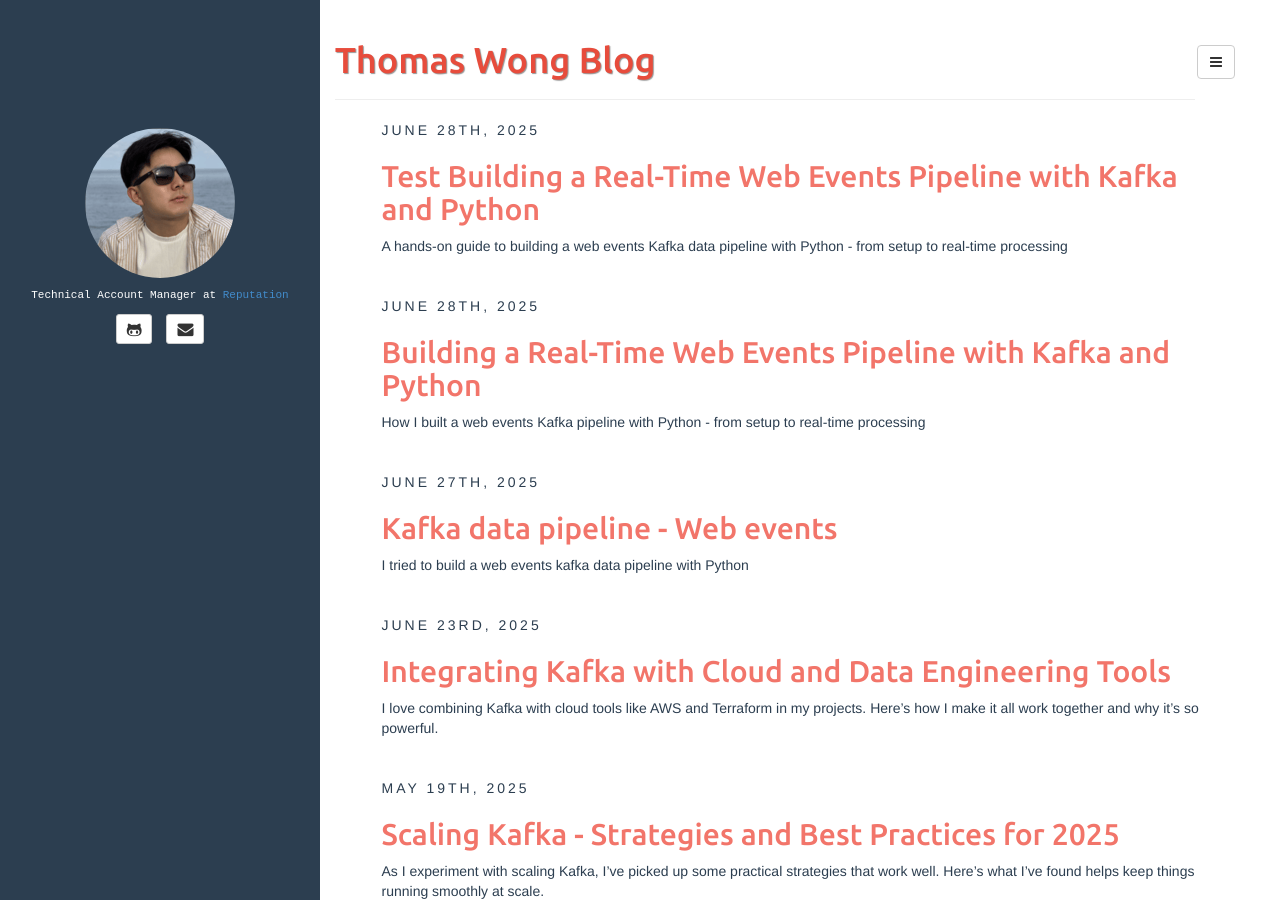
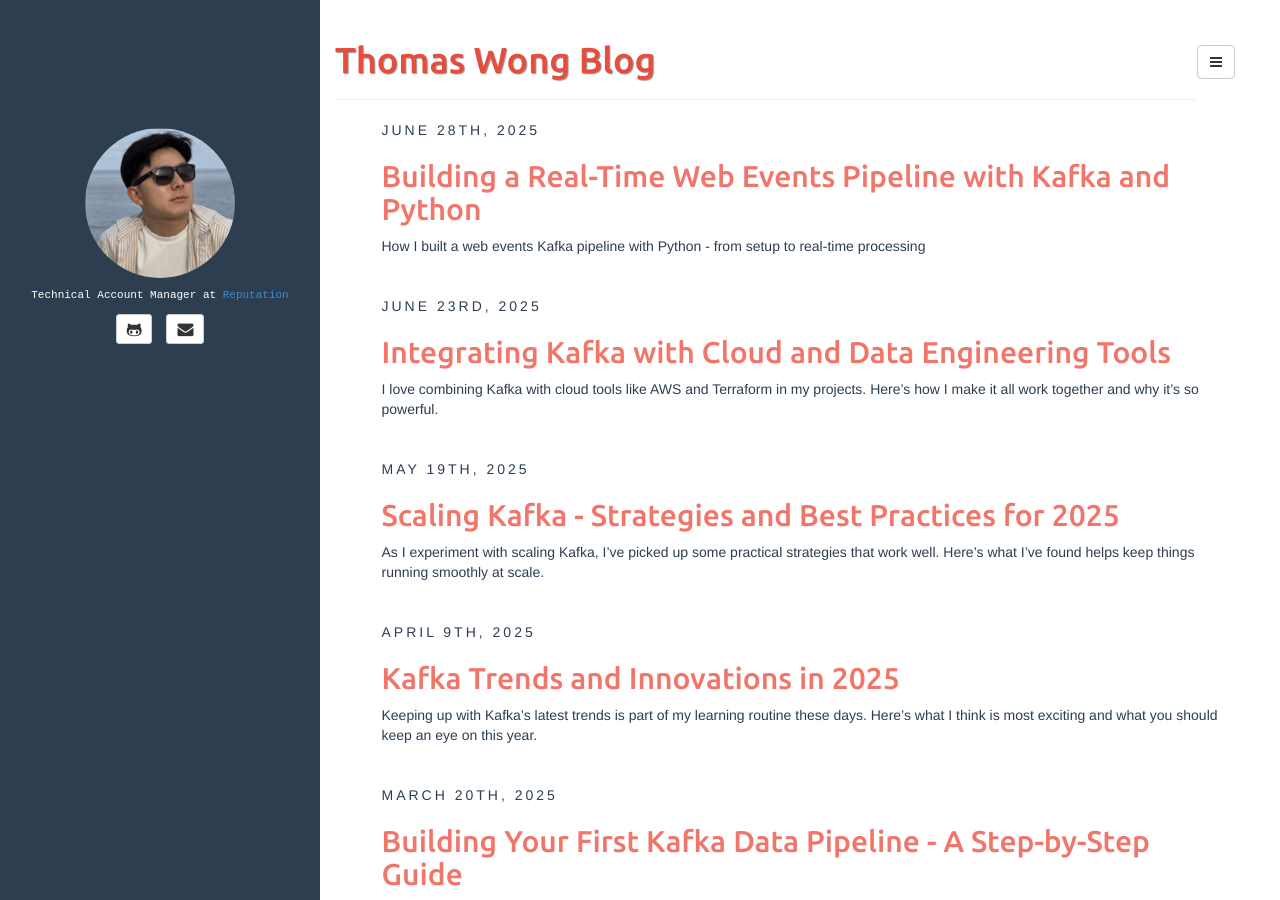
Before and after one commit to thomaswong25520/thomaswong25520.github.io, a Jekyll site: the page built from index.html, in a window 1280 px wide and 900 px high. Built offline with Jekyll 4.4.1, drawn with Linux system fonts in a browser that asks for light colours; the list of posts is cut into pages by our own code.

Commit message:
moved in junk folder the articles not interesting and updated the main article

```diff
--- a/_posts/2025-06-27-web-events-kafka-pipeline.md
+++ /dev/null
@@ -1,53 +0,0 @@
----
-layout: post
-title: Kafka data pipeline - Web events
-categories: [general, kafka]
-tags: [kafka, data, cloud, tools]
-description: I tried to build a web events kafka data pipeline with Python
----
-
-### Create the Kafka server and the kafka topic
-
-{% highlight yaml %}
-docker compose exec kafka kafka-topics --create \
- --topic web-events \
- --bootstrap-server localhost:9092 \
- --partitions 1 \
- --replication-factor 1
-{% endhighlight %}
-
-### Check our kafka server to see the events stored in the topic
-
-{% highlight yaml %}
-docker compose exec kafka kafka-console-consumer \
- --bootstrap-server localhost:9092 \
- --topic web-events \
- --from-beginning
-{% endhighlight %}
-
-### Python script to simulate real time web events
-
-<img src="/assets/media/27-06-web-events-pipeline/kafka_producer.png">
-
-This video simulates real time web events being stored on our Kafka topic.
-On the right window, the events are being generated while on the left window, the events are being stored as json data on our kafka topic
-
-<div class="video-demo">
-  <video autoplay loop muted playsinline>
-    <source src="/assets/media/27-06-web-events-pipeline/kafka-producer-events-simulation.mp4" type="video/mp4">
-    Votre navigateur ne supporte pas la lecture de cette vidéo.
-  </video>
-</div>
-
-### Python script to run the client running listening to the real time web events on kafka server
-
-{% highlight yaml %}
-python3 simple_consumer.py
-{% endhighlight %}
-
-<div class="video-demo">
-  <video autoplay loop muted playsinline>
-    <source src="/kafka-consumer-events-simulation.mkv" type="video/x-matroska">
-    Votre navigateur ne supporte pas la lecture de cette vidéo.
-  </video>
-</div>
--- a/_posts/2025-06-28-kafka-web-events-article.md
+++ /dev/null
@@ -1,129 +0,0 @@
----
-layout: post
-title: "Test Building a Real-Time Web Events Pipeline with Kafka and Python"
-categories: [general, kafka]
-tags: [kafka, data, cloud, tools, streaming, python]
-description: "A hands-on guide to building a web events Kafka data pipeline with Python - from setup to real-time processing"
----
-
-# Building a Real-Time Web Events Pipeline with Kafka and Python
-
-Ever wondered how major platforms like Netflix, LinkedIn, or Spotify handle millions of user interactions in real-time? The answer often involves **Apache Kafka**. Today, I'll walk you through building your own web events data pipeline using Kafka and Python.
-
-By the end of this article, you'll have a complete understanding of how producers send events and consumers process them.
-
-## Setting Up Our Kafka Infrastructure
-
-First things first - let's create our Kafka server and topic. Think of a topic as a category where we'll store all our web events (clicks, page views, purchases, etc.).
-
-### Create the Kafka server and the kafka topic
-
-{% highlight bash %}
-docker compose exec kafka kafka-topics --create \
- --topic web-events \
- --bootstrap-server localhost:9092 \
- --partitions 1 \
- --replication-factor 1
-{% endhighlight %}
-
-**Breaking down this command:**
-
-- `docker compose exec kafka` - Execute command inside our Kafka container
-- `kafka-topics --create` - Create a new topic
-- `--topic web-events` - Name our topic (think of it as a category for events)
-- `--bootstrap-server localhost:9092` - Connect to our Kafka server
-- `--partitions 1` - Single partition for simplicity (production would use more)
-- `--replication-factor 1` - No replication since we have only one broker
-
-This creates a topic called `web-events` where we'll stream all our user interactions.
-
-### Monitoring Our Events in Real-Time
-
-Want to peek behind the curtain? This command lets you see events flowing into your topic as they happen:
-
-{% highlight bash %}
-docker compose exec kafka kafka-console-consumer \
- --bootstrap-server localhost:9092 \
- --topic web-events \
- --from-beginning
-{% endhighlight %}
-
-**Command breakdown:**
-
-- `kafka-console-consumer` - Built-in tool to read messages
-- `--topic web-events` - Read from our specific topic
-- `--from-beginning` - Start from the first message ever sent (great for testing)
-
-It's like having a live feed of everything happening on your platform. Leave this running in a terminal - you'll see events appear as they're produced!
-
-## The Producer: Simulating Real Web Traffic
-
-Let's simulate realistic web events - imagine users clicking buttons, viewing pages, making purchases, all happening simultaneously across your website.
-
-### Python script to simulate real time web events
-
-<img src="/assets/media/27-06-web-events-pipeline/kafka-producer-code">
-
-Now, our Python producer generates realistic web events and streams them to Kafka in real-time. Each event contains structured data about user interactions - exactly what you'd see on a real website.
-
-**Watch this in action:**
-
-<div class="video-demo">
-  <video autoplay loop muted playsinline>
-    <source src="/assets/media/27-06-web-events-pipeline/kafka-producer-events-simulation.webm" type="video/webm">
-    <source src="/assets/media/27-06-web-events-pipeline/kafka-producer-events-simulation.mp4" type="video/mp4">
-    Your browser doesn't support video playback.
-  </video>
-</div>
-
-**What you're seeing:** On the right window, our producer is generating web events (user clicks, page views, etc.) every few seconds. On the left window, you can see these events being stored as JSON data in our Kafka topic. Notice how each event is timestamped and contains realistic user interaction data.
-
-This simulation represents what happens millions of times per day on platforms like Amazon or Facebook - user actions being captured and streamed for real-time processing.
-
-## The Consumer: Processing Events as They Arrive
-
-Now let's build the other side of the equation - a consumer that processes these events in real-time. This is where you'd typically run analytics, update dashboards, trigger notifications, or feed machine learning models.
-
-### Python script to run the client listening to real-time web events
-
-<img src="/assets/media/27-06-web-events-pipeline/kafka-consumer-code.png">
-
-Then run the command to execute the script
-
-{% highlight yaml %}
-python3 simple_consumer.py
-{% endhighlight %}
-
-Our consumer continuously listens to the Kafka topic and processes each event as it arrives.
-
-In a real application, this might update user profiles, calculate real-time metrics, or trigger personalized recommendations.
-
-**See the consumer in action:**
-
-<div class="video-demo">
-  <video autoplay loop muted playsinline>
-    <source src="/assets/media/27-06-web-events-pipeline/kafka-consumer-events-simulation.webm" type="video/webm">
-    <source src="/assets/media/27-06-web-events-pipeline/kafka-consumer-events-simulation.mp4" type="video/mp4">
-    Your browser doesn't support video playback.
-  </video>
-</div>
-
-**What you're observing:** The consumer (lower right window) is reading events from our `web-events` topic (left terminal window) who had been fed data by our producer script (upper right window). Each event is parsed and could trigger various business logic - updating user sessions, calculating metrics, or feeding real-time dashboards.
-
-## Why This Architecture Matters
-
-This simple pipeline demonstrates the power of event-driven architecture:
-
-- **Scalability**: Add more consumers to handle increased load
-- **Reliability**: Kafka ensures no events are lost, even if consumers go down
-- **Flexibility**: Multiple consumers can process the same events for different purposes
-- **Real-time**: Events are processed as they happen, not in batches
-
-## What's Next?
-
-This basic pipeline is just the beginning. In production, you might:
-
-- Add more sophisticated event schemas
-- Implement multiple consumer groups for different use cases
-- Add stream processing with Kafka Streams or Apache Flink
-- Integrate with data warehouses or real-time dashboards
```
Also changed, not shown: _posts/2025-06-28-kafka-blog-post.md (+2 -2 lines).
